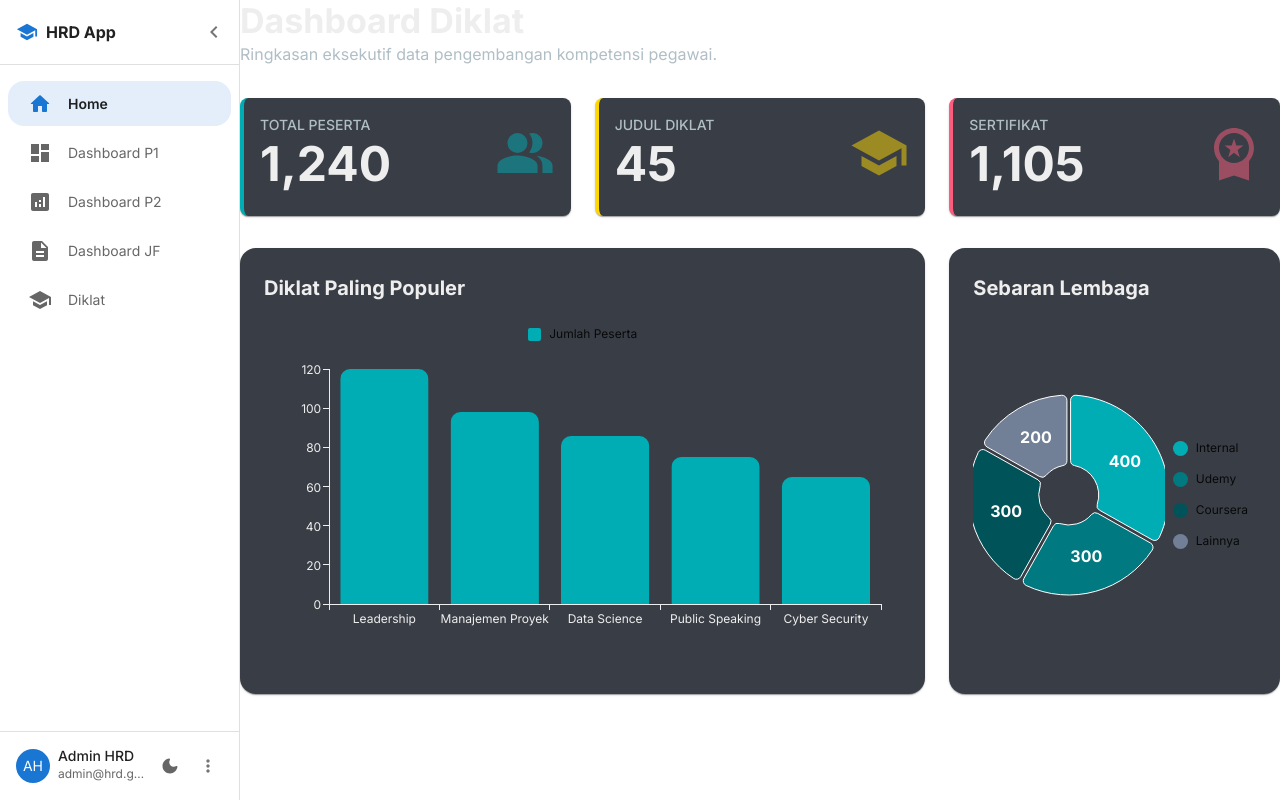
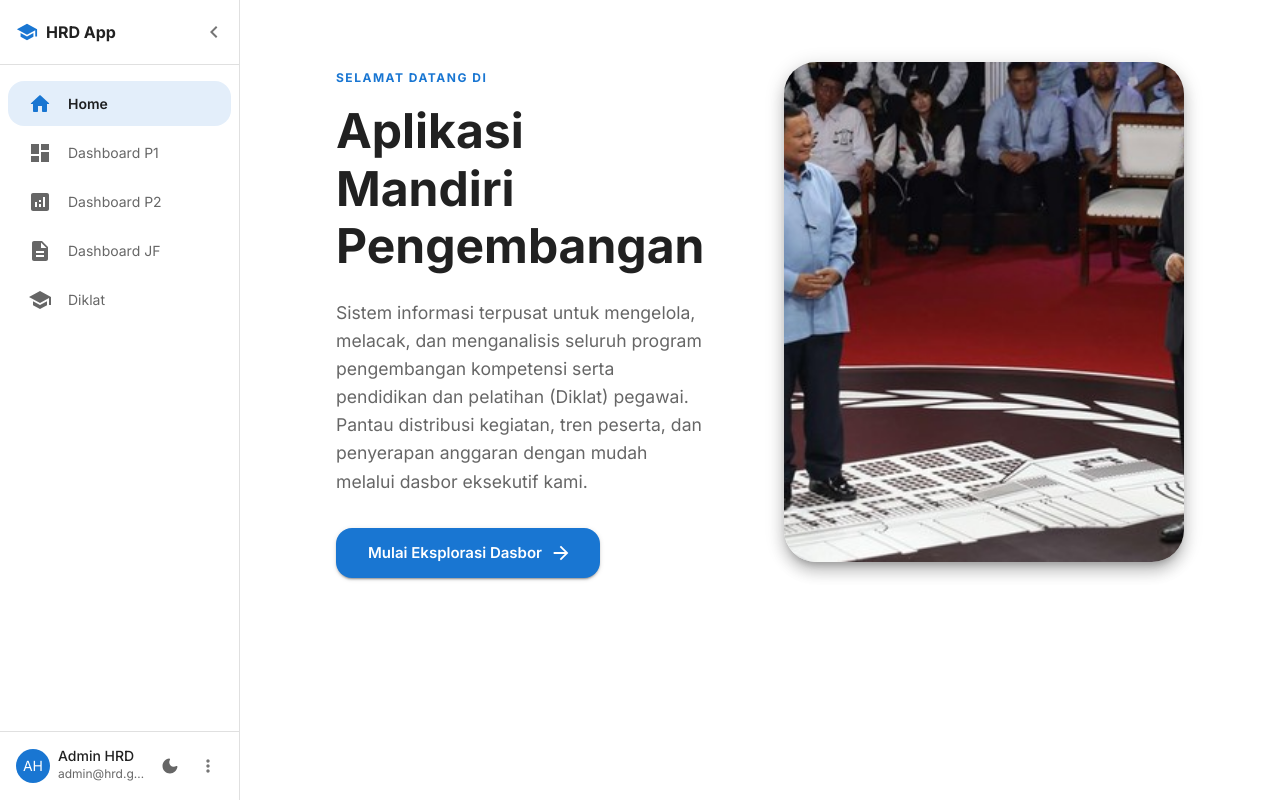
Before and after one commit to cheapimpact/hman-dev, a Next.js app: page / in a window 1280 px wide. Built offline with nearby package versions, Linux system fonts and the light colour scheme; what @mui/material-nextjs would draw is missing.

Commit message:
feat: implement landing page with feature overview and hero image

```diff
--- a/src/app/page.tsx
+++ b/src/app/page.tsx
@@ -1,23 +1,112 @@
 "use client";
 
 import React from "react";
-import { Box, Typography } from "@mui/material";
-import DashboardVisuals from "@/components/DashboardVisuals"; // Import komponen yg baru dibuat
+import Box from "@mui/material/Box";
+import Typography from "@mui/material/Typography";
+import Button from "@mui/material/Button";
+import Stack from "@mui/material/Stack";
+import Grid from "@mui/material/Grid";
+import { useTheme } from "@mui/material/styles";
+import ArrowForwardIcon from "@mui/icons-material/ArrowForward";
+import Link from "next/link";
+import Image from "next/image";
 
-export default function DashboardPage() {
+export default function LandingPage() {
+  const theme = useTheme();
+
   return (
-    <Box>
-      <Box sx={{ mb: 4 }}>
-        <Typography variant="h4" sx={{ fontWeight: "bold", color: "#EEEEEE" }}>
-          Dashboard Diklat
-        </Typography>
-        <Typography variant="body1" sx={{ color: "#b0bec5" }}>
-          Ringkasan eksekutif data pengembangan kompetensi pegawai.
-        </Typography>
-      </Box>
+    <Box sx={{
+      minHeight: "80vh",
+      display: "flex",
+      alignItems: "center",
+      py: 4,
+      px: { xs: 4, md: 8, lg: 12 }
+    }}>
+      <Grid container spacing={6} alignItems="center">
+        {/* Teks Intro */}
+        <Grid size={{ xs: 12, md: 6 }}>
+          <Box sx={{ pr: { md: 4 } }}>
+            <Typography
+              variant="overline"
+              sx={{
+                color: "primary.main",
+                fontWeight: 700,
+                letterSpacing: 1.5,
+                mb: 1,
+                display: "block",
+              }}
+            >
+              Selamat Datang di
+            </Typography>
+            <Typography
+              variant="h3"
+              component="h1"
+              sx={{
+                fontWeight: 800,
+                mb: 3,
+                lineHeight: 1.2,
+                color: "text.primary",
+              }}
+            >
+              Aplikasi Mandiri Pengembangan
+            </Typography>
+            <Typography
+              variant="body1"
+              sx={{
+                color: "text.secondary",
+                mb: 4,
+                fontSize: "1.1rem",
+                lineHeight: 1.6,
+              }}
+            >
+              Sistem informasi terpusat untuk mengelola, melacak, dan menganalisis
+              seluruh program pengembangan kompetensi serta pendidikan dan pelatihan (Diklat) pegawai.
+              Pantau distribusi kegiatan, tren peserta, dan penyerapan anggaran dengan mudah melalui dasbor eksekutif kami.
+            </Typography>
 
-      {/* Panggil Komponen Visualisasi Data Dummy */}
-      <DashboardVisuals />
+            <Stack direction="row" spacing={2}>
+              <Button
+                component={Link}
+                href="/dashboard/p1"
+                variant="contained"
+                size="large"
+                endIcon={<ArrowForwardIcon />}
+                sx={{
+                  borderRadius: 2,
+                  textTransform: "none",
+                  fontWeight: 600,
+                  px: 4,
+                  py: 1.5
+                }}
+              >
+                Mulai Eksplorasi Dasbor
+              </Button>
+            </Stack>
+          </Box>
+        </Grid>
+
+        {/* Gambar Ilustrasi */}
+        <Grid size={{ xs: 12, md: 6 }}>
+          <Box
+            sx={{
+              position: "relative",
+              width: "100%",
+              height: { xs: 300, sm: 400, md: 500 },
+              borderRadius: 4,
+              overflow: "hidden",
+              boxShadow: theme.shadows[10],
+            }}
+          >
+            <Image
+              src="/landing_image.jpeg"
+              alt="Ilustrasi Aplikasi Mandiri Pengembangan"
+              fill
+              style={{ objectFit: "cover" }}
+              priority
+            />
+          </Box>
+        </Grid>
+      </Grid>
     </Box>
   );
 }
```
Also changed, not shown: public/landing_image.jpeg (added).
